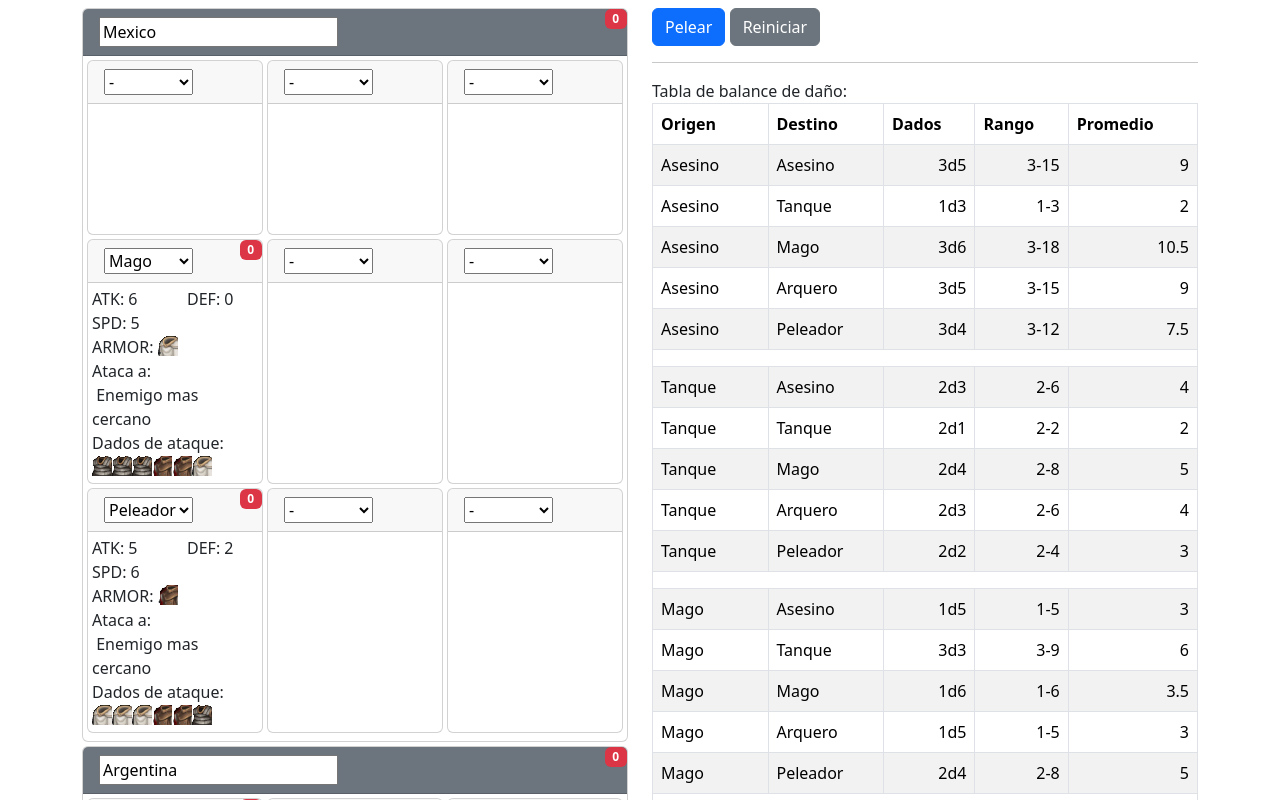
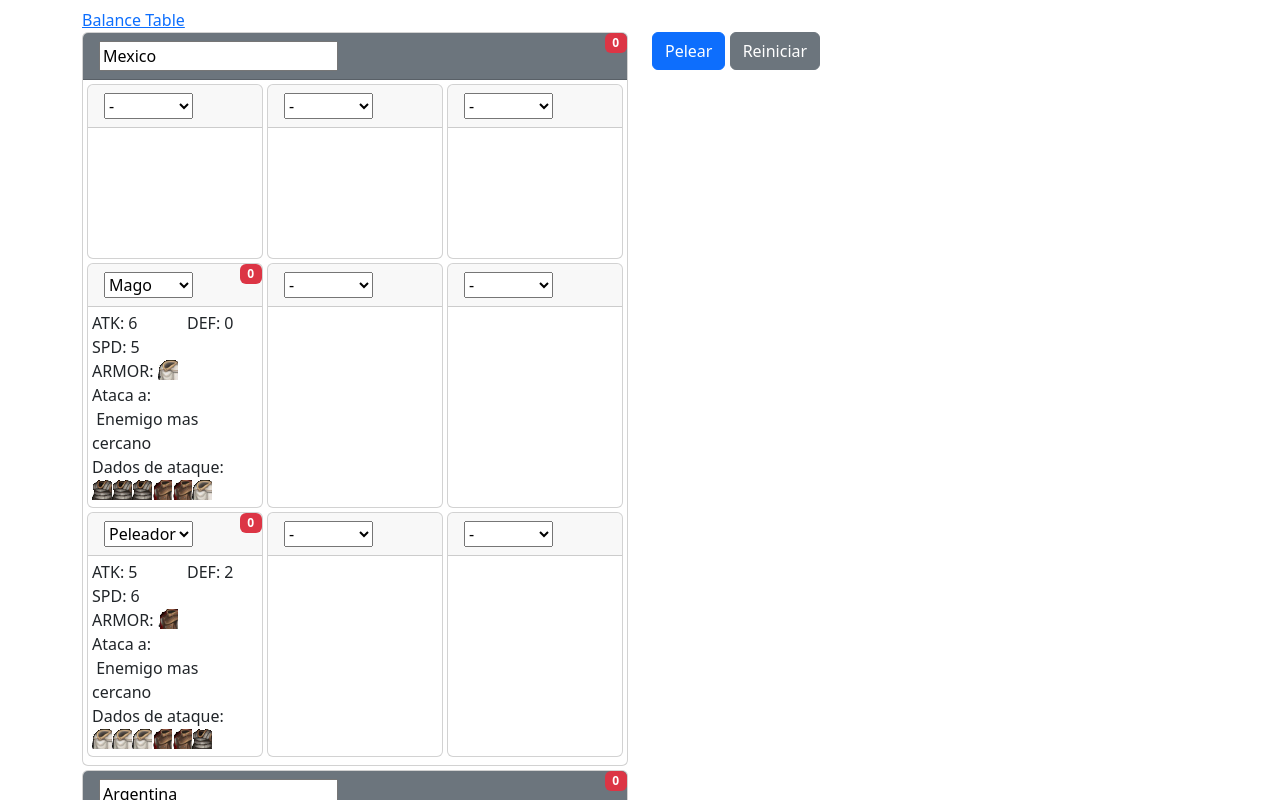
Before and after one commit to xMokar/autochess, a SvelteKit app: page / in a window 1280 px wide. Shown: the top 800 px of the page. Built offline with nearby package versions, Linux system fonts and the light colour scheme.

Commit message:
Mover la tabla de balance a una pagina individual

```diff
--- a/src/lib/system.ts
+++ b/src/lib/system.ts
@@ -156,3 +156,33 @@ export let Champs:Champ[] = [
 export let ChampMap = Object.fromEntries(Champs.map(card => [ card.id, card ]))
 
 export let Pool = Champs.flatMap(card => Array(costFrequency[card.cost]).fill(card))
+
+function AttackRolls(attacker:Champ, defender:Champ, sides:number) {
+	if(!sides)
+		return [0]
+	let roll = () => Math.max(Math.floor(Math.random()*sides)+1, 0)
+	return Object.entries(attacker.armorpen)
+		.filter(([target, _]) => defender.armorType.id == target)
+		.flatMap(([_, dice]) => Array(dice).fill(0).map(roll))
+}
+
+export interface DamageRoll {
+	rolls:number[],
+	total:number,
+	sides:number,
+	max:number
+}
+export function calculateDamage(source:Champ, target:Champ) {
+	let sides = Math.max(source.attack-target.defense,0)
+	let rolls = AttackRolls(source, target, sides)
+	let total = rolls.reduce((total, v) => total+v)
+	let num_dice = rolls.length
+	let max = num_dice*sides
+
+	return {
+		rolls,
+		total,
+		sides,
+		max
+	} as DamageRoll
+}
--- a/src/routes/ViewBattle.svelte
+++ b/src/routes/ViewBattle.svelte
@@ -1,5 +1,5 @@
 <script lang="ts">
-    import { type Player, type Field, type ChampInstance, type Champ, Champs } from "$lib/system";
+    import { type Player, type Field, type ChampInstance, type DamageRoll, calculateDamage } from "$lib/system";
     import ViewField from "./ViewField.svelte";
 
 export let home:Player
@@ -89,35 +89,6 @@ function resetAll() {
 	log = []
 }
 
-function AttackRolls(attacker:Champ, defender:Champ, sides:number) {
-	if(!sides)
-		return [0]
-	let roll = () => Math.max(Math.floor(Math.random()*sides)+1, 0)
-	return Object.entries(attacker.armorpen)
-		.filter(([target, _]) => defender.armorType.id == target)
-		.flatMap(([_, dice]) => Array(dice).fill(0).map(roll))
-}
-
-interface DamageRoll {
-	rolls:number[],
-	total:number,
-	sides:number,
-	max:number
-}
-function calculateDamage(source:Champ, target:Champ) {
-	let sides = Math.max(source.attack-target.defense,0)
-	let rolls = AttackRolls(source, target, sides)
-	let total = rolls.reduce((total, v) => total+v)
-	let num_dice = rolls.length
-	let max = num_dice*sides
-
-	return {
-		rolls,
-		total,
-		sides,
-		max
-	} as DamageRoll
-}
 
 function Attack(source:Player, champinstance:ChampInstance, target:Player) {
 	if(champinstance.hp<=0) {
@@ -187,6 +158,7 @@ let log:string[] = []
 </script>
 
 <div class="container mt-2">
+	<a href="/balancetable">Balance Table</a>
 	<div class="row">
 		<div class="col-6">
 			<ViewField player={visitor} mirrored={true} />
@@ -199,36 +171,6 @@ let log:string[] = []
 			{#each log as msg}
 				{@html msg}<br>
 			{/each}
-			<hr>
-			Tabla de balance de daño:<br>
-			<table class="table table-bordered table-striped">
-			<thead><tr>
-				<th>Origen</th>
-				<th>Destino</th>
-				<th>Dados</th>
-				<th>Rango</th>
-				<th>Promedio</th>
-			</tr></thead>
-
-			<tbody>
-			{#each Champs as source}
-				{#each Champs as target}
-					{@const damage = calculateDamage(source, target)}
-					<tr>
-						<td>{source.name}</td>
-						<td>{target.name}</td>
-						<td class="text-end">{damage.rolls.length}d{damage.sides}</td>
-						<td class="text-end">{damage.rolls.length}-{damage.max}</td>
-						<td class="text-end">{(damage.rolls.length+damage.max)/2}</td>
-					</tr>
-				{/each}
-				<tr>
-					<td colspan="5"></td>
-				</tr>
-			{/each}
-			</tbody>
-			</table>
-
 		</div>
 	</div>
 </div>
```
Also changed, not shown: src/routes/balancetable/+page.svelte (added, +35 -0 lines).
